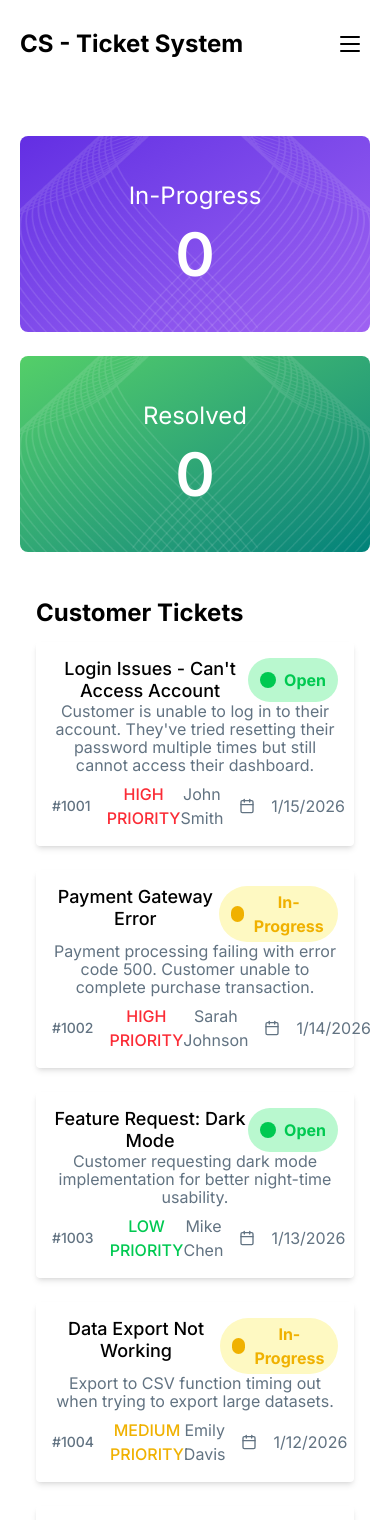
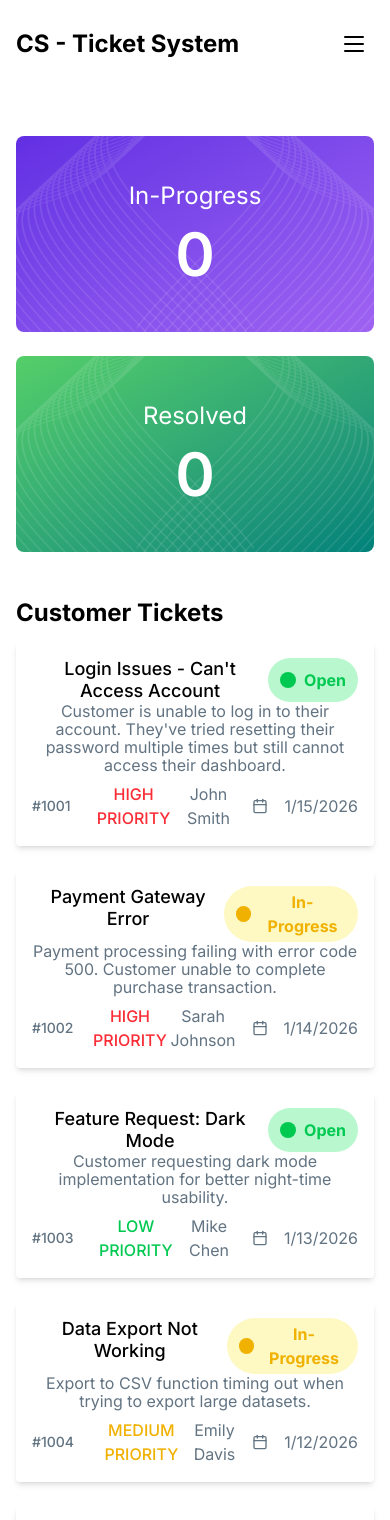
Before and after one commit to anupom998/mission-restart-a2, a React (Vite) app: page / in a window 390 px wide. Shown: the top 1520 px of the page. Built offline with nearby package versions, Linux system fonts and the light colour scheme.

Commit message:
fix space and responsiveness

```diff
--- a/src/components/Banner.jsx
+++ b/src/components/Banner.jsx
@@ -5,7 +5,7 @@ export default function Banner({numberOfPendingTickets, numberOfResolvedTickets}
 
     return (
         <section>
-            <div className="container mx-auto my-12">
+            <div className="container px-4 lg:px-0 lg:mx-auto my-12">
                 <div className="flex flex-col lg:flex-row gap-6 justify-between items-center text-white text-center">
 
                     {/* Card 1 */}
--- a/src/components/Footer.jsx
+++ b/src/components/Footer.jsx
@@ -121,7 +121,7 @@ import { Linkedin, Mail, X, Facebook } from 'lucide-react';
 const Footer = () => {
     return(
         <footer className='bg-black text-[#A1A1AA]'>
-          <div className='container mx-auto pt-12'>
+          <div className='container px-4 lg:px-0 lg:mx-auto pt-12'>
             <div>
                 {/* text content block*/}
                 <div className='grid grid-cols-1 lg:grid-cols-5 gap-8 px-12 lg:px-0 text-center lg:text-start'>
--- a/src/components/MainSection.jsx
+++ b/src/components/MainSection.jsx
@@ -9,7 +9,7 @@ export default function MainSection({tickets, handlePendingClick, handleResolved
 
     return(
         <section>
-            <div className="container mx-auto px-4">
+            <div className="container px-4 lg:px-0 lg:mx-auto my-12">
                 <div className="grid grid-cols-1 lg:grid-cols-4 gap-8">
                     <TicketContainer tickets = {tickets} handlePendingClick={handlePendingClick} />
                     <TaskStatusContainer pendingTickets={pendingTickets} resolvedTickets={resolvedTickets} handleResolvedClick={handleResolvedClick} />
--- a/src/components/Navbar.jsx
+++ b/src/components/Navbar.jsx
@@ -6,7 +6,8 @@ const Navbar = () => {
 
   return (
     <nav className="sticky top-0 z-50">
-      <div className="max-w-full flex flex-wrap justify-between items-center mx-auto py-6">
+      <div className='container px-4 lg:px-0 lg:mx-auto'>
+        <div className="max-w-full flex flex-wrap justify-between items-center py-6">
           <div className="heading">
             <a href="/">CS - Ticket System</a>
           </div>
@@ -17,9 +18,9 @@ const Navbar = () => {
               className="cursor-pointer focus:outline-none inline-flex items-center p-2 w-10 h-10 justify-center text-sm rounded-lg focus:ring-2 focus:ring-purple-dark/20"
             >
               {isOpen ?
-            <svg xmlns="http://www.w3.org/2000/svg" width="24" height="24" viewBox="0 0 24 24" fill="none" stroke="currentColor" stroke-width="2" stroke-linecap="round" stroke-linejoin="round" class="lucide lucide-x-icon lucide-x"><path d="M18 6 6 18"/><path d="m6 6 12 12"/></svg>
+                <svg xmlns="http://www.w3.org/2000/svg" width="24" height="24" viewBox="0 0 24 24" fill="none" stroke="currentColor" stroke-width="2" stroke-linecap="round" stroke-linejoin="round" class="lucide lucide-x-icon lucide-x"><path d="M18 6 6 18" /><path d="m6 6 12 12" /></svg>
                 :
-            <svg xmlns="http://www.w3.org/2000/svg" width="24" height="24" viewBox="0 0 24 24" fill="none" stroke="currentColor" stroke-width="2" stroke-linecap="round" stroke-linejoin="round" class="lucide lucide-text-align-justify-icon lucide-text-align-justify"><path d="M3 5h18"/><path d="M3 12h18"/><path d="M3 19h18"/></svg>}
+                <svg xmlns="http://www.w3.org/2000/svg" width="24" height="24" viewBox="0 0 24 24" fill="none" stroke="currentColor" stroke-width="2" stroke-linecap="round" stroke-linejoin="round" class="lucide lucide-text-align-justify-icon lucide-text-align-justify"><path d="M3 5h18" /><path d="M3 12h18" /><path d="M3 19h18" /></svg>}
             </button>
           </div>
 
@@ -65,12 +66,14 @@ const Navbar = () => {
             </a>
 
             <button className='flex w-full justify-center px-4 py-3 bg-linear-to-br from-[#632EE3] to-[#9F62F2] hover:bg-linear-to-tl transition-all duration-300 gap-2 rounded cursor-pointer text-white'>
-            <svg xmlns="http://www.w3.org/2000/svg" width="24" height="24" viewBox="0 0 24 24" fill="white" stroke="currentColor" stroke-width="2" stroke-linecap="round" stroke-linejoin="round" class="lucide lucide-plus-icon lucide-plus"><path d="M5 12h14"/><path d="M12 5v14"/></svg>
+              <svg xmlns="http://www.w3.org/2000/svg" width="24" height="24" viewBox="0 0 24 24" fill="white" stroke="currentColor" stroke-width="2" stroke-linecap="round" stroke-linejoin="round" class="lucide lucide-plus-icon lucide-plus"><path d="M5 12h14" /><path d="M12 5v14" /></svg>
               New Ticket
             </button>
 
           </div>
         </div>
+      </div>
+
     </nav>
   );
 };
--- a/src/index.css
+++ b/src/index.css
@@ -3,7 +3,6 @@
 
 body{
     font-family: "Inter", sans-serif;
-    padding: 0 20px;
 }
 
 .heading{
```
Lines whose indentation alone changed are shown as unchanged.
